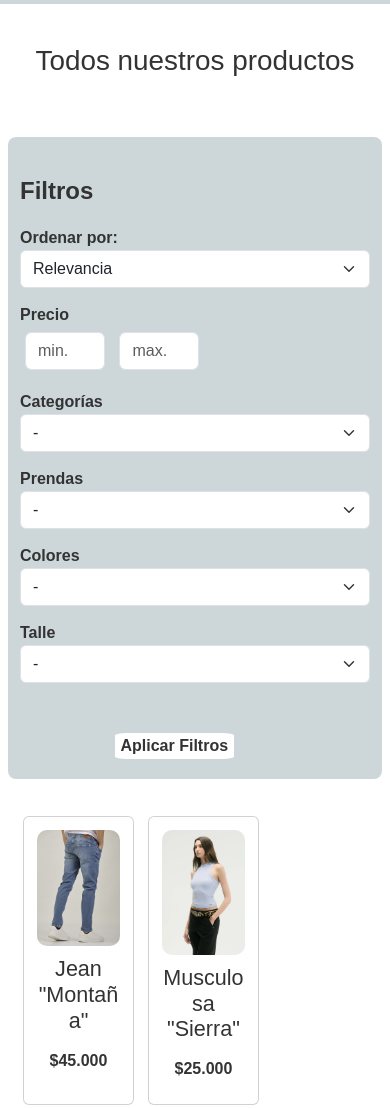
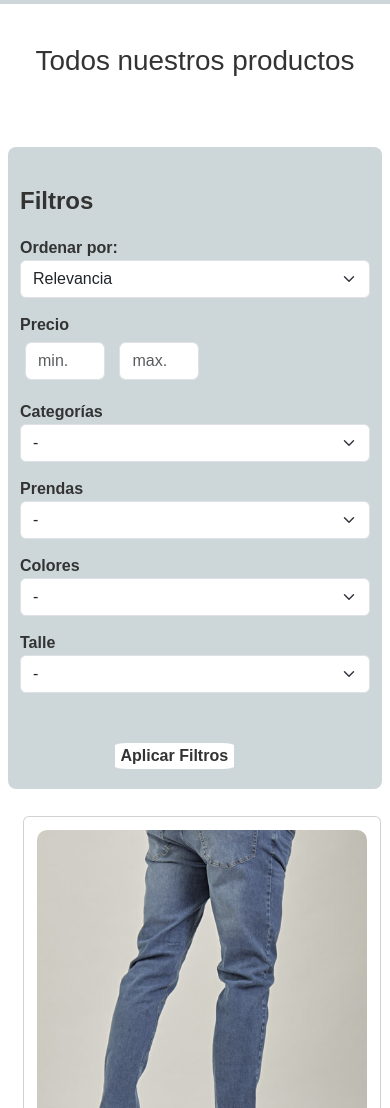
Before and after one commit to joaquinbrm/e-shop-generico, a plain HTML site: page pages/productos.html in a window 390 px wide. Shown: the part 200-1308 px from the top of the page. Drawn offline with nearby package versions, Linux system fonts and the light colour scheme.

Commit message:
Fixes finales footer

```diff
--- a/scss/main.scss
+++ b/scss/main.scss
@@ -399,7 +399,11 @@ footer {
 }
 
 .iconos {
-    margin-left: 33%;
+    justify-content: center;
+
+    .rrss{
+        max-width: 20px;
+    }
 }
 
 .copyright {
@@ -414,12 +418,15 @@ footer {
         padding: 10px 20px;
     }
 
-    .productos img {
-        max-height: 350px;
+    .productos article{
+        min-width: 100%;
+        object-position: center;
+        min-height: 100%;
     }
 
-    aside {
+    .prods aside {
         margin-bottom: 30px;
+        position: relative;
     }
 
     .tablas {
```
Also changed, not shown: index.html (+1 -1 lines), pages/contacto.html (+1 -1 lines), css/main.css, 1 other file.
